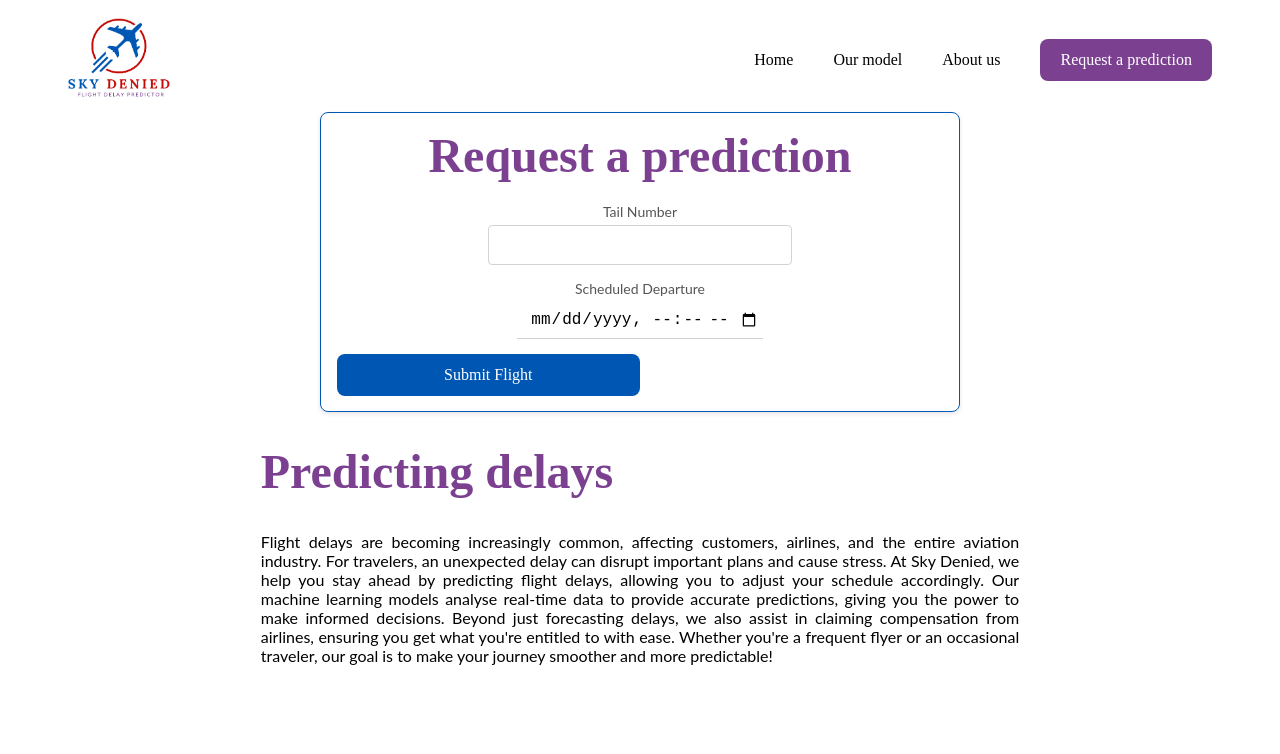
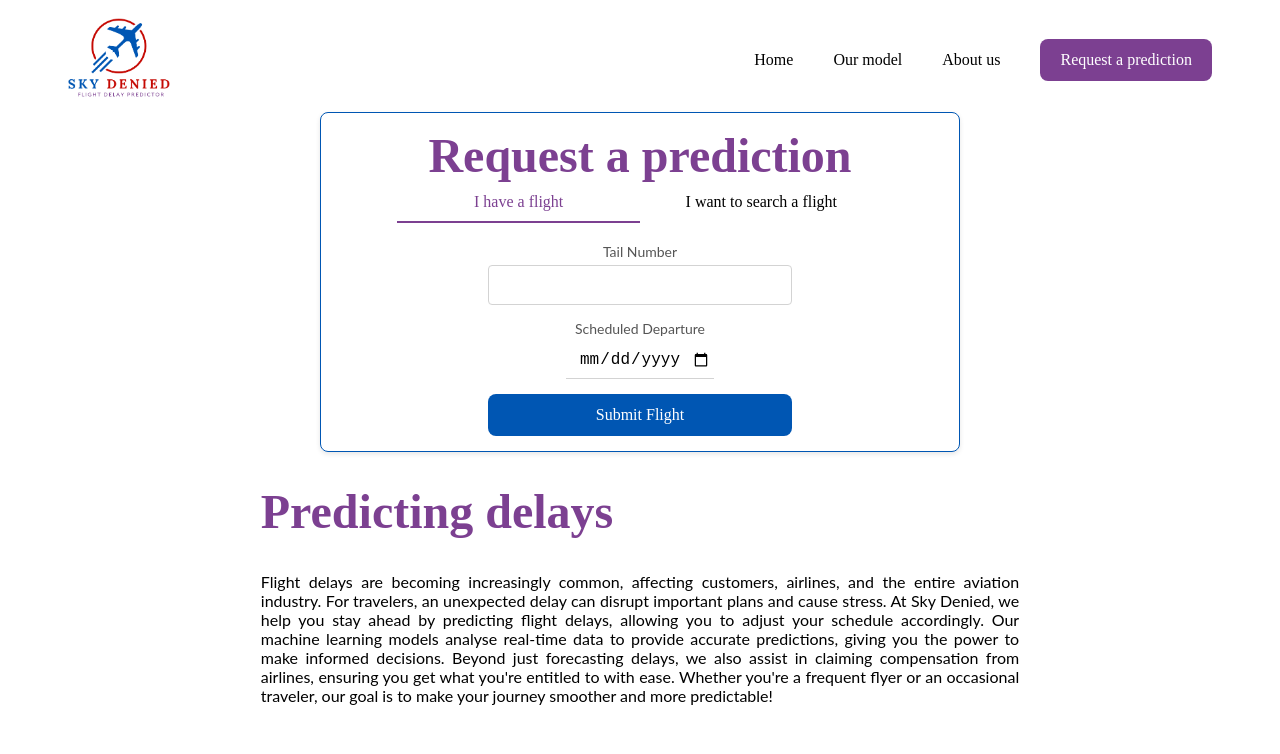
Before and after one commit to thatgirlAm/sky_denied_WEB_APP, an Angular app in the folder front/: page /homepage in a window 1280 px wide. Shown: the top 754 px of the page. Built offline with nearby package versions, Linux system fonts and the light colour scheme; grey boxes are pictures that could not be loaded.

Commit message:
dev: search engine implementation

```diff
--- a/front/src/app/api-service.service.ts
+++ b/front/src/app/api-service.service.ts
@@ -31,9 +31,16 @@ export class ApiService {
     );
   }
 
-  // Specific flight search method
-  searchFlights(tailNumber: string): Observable<Flight[]> {
-    return this.post<Flight[]>('flights/search/', { tail_number: tailNumber });
+  searchFlights(searchParams: any): Observable<Flight[]> {
+    return this.post<any>('flights/search/', searchParams)
+      .pipe(map(response => response.data));
+  }
+
+  searchByAirports(departureIata: string, arrivalIata: string): Observable<Flight[]> {
+    return this.post<Flight[]>('flights/search/', {
+      depart_from_iata: departureIata,
+      arrive_at_iata: arrivalIata
+    });
   }
 
   // Test method
--- a/front/src/app/homepage/homepage.component.html
+++ b/front/src/app/homepage/homepage.component.html
@@ -9,60 +9,68 @@
     <div class="flight-search-container">
       <h1>Request a prediction</h1>
       <div class="tab-buttons">
-        <!-- Tab buttons remain the same -->
+        <button
+          class="tab-button"
+          [class.active]="activeTab === 'have-flight'"
+          (click)="switchTab('have-flight')"
+        >
+          I have a flight
+        </button>
+        <button
+          class="tab-button"
+          [class.active]="activeTab === 'search-flight'"
+          (click)="switchTab('search-flight')"
+        >
+          I want to search a flight
+        </button>
       </div>
 
-      <div [formGroup]="form">
-        <!-- "I have a flight" Tab -->
-        <div class="tab-content" [class.active]="activeTab === 'have-flight'">
+<!-- Have Flight Tab -->
+<div [formGroup]="haveFlightForm" class="tab-content" [class.active]="activeTab === 'have-flight'">
   <div class="input-group">
     <label for="tail_number">Tail Number</label>
     <input formControlName="tail_number" type="text" id="tail_number">
-            <div class="validation-error" *ngIf="form.get('tail_number')?.invalid && form.get('tail_number')?.touched">
+    <div class="validation-error" *ngIf="haveFlightForm.get('tail_number')?.invalid && haveFlightForm.get('tail_number')?.touched || submitted ">
       ✖ Tail number is required
     </div>
   </div>
   <div class="input-group">
     <label for="scheduled_departure_local">Scheduled Departure</label>
-            <input formControlName="scheduled_departure_local" type="datetime-local" id="scheduled_departure_local">
-            <div class="validation-error" *ngIf="form.get('scheduled_departure_local')?.invalid && form.get('scheduled_departure_local')?.touched">
-              ✖ Scheduled departure is required
+    <input formControlName="scheduled_departure_local" type="date" id="scheduled_departure_local">
   </div>
-          </div>
+  <button class="submit-button"
+          (click)="fetchFlightData()"
+          [disabled]=" isLoading">
+    {{ isLoading ? 'Processing...' : 'Submit Flight' }}
+  </button>
 </div>
 
-        <!-- "Search flight" Tab -->
-        <div class="tab-content" [class.active]="activeTab === 'search-flight'">
+<!-- Search Flight Tab -->
+<div [formGroup]="searchFlightForm" class="tab-content" [class.active]="activeTab === 'search-flight'">
   <div class="input-group">
-            <label for="depart_from_iata">Departure (IATA)</label>
-            <input formControlName="depart_from_iata" type="text" id="depart_from_iata">
-            <div class="validation-error" *ngIf="form.get('depart_from_iata')?.errors?.['required'] && form.get('depart_from_iata')?.touched">
-              ✖ Departure code is required
+    <label for="depart_from">Departure</label>
+    <input formControlName="depart_from" type="text" id="depart_from">
+    <div class="validation-error" *ngIf="searchFlightForm.get('depart_from')?.errors?.['required'] && searchFlightForm.get('depart_from')?.touched || submitted  ">
+      ✖ Departure location is required
     </div>
-            <div class="validation-error" *ngIf="form.get('depart_from_iata')?.errors?.['maxlength']">
+    <!-- <div class="validation-error" *ngIf="searchFlightForm.get('depart_from_iata')?.errors?.['maxlength']">
       ✖ IATA code must be 3 characters
-            </div>
+    </div> -->
   </div>
   <div class="input-group">
-            <label for="arrive_at_iata">Arrival (IATA)</label>
-            <input formControlName="arrive_at_iata" type="text" id="arrive_at_iata">
-            <div class="validation-error" *ngIf="form.get('arrive_at_iata')?.errors?.['required'] && form.get('arrive_at_iata')?.touched">
-              ✖ Arrival code is required
+    <label for="arrive_at">Arrival</label>
+    <input formControlName="arrive_at" type="text" id="arrive_at">
+    <div class="validation-error" *ngIf="searchFlightForm.get('arrive_at')?.errors?.['required'] && searchFlightForm.get('arrive_at')?.touched || submitted  ">
+      ✖ Arrival location is required
     </div>
-            <div class="validation-error" *ngIf="form.get('arrive_at_iata')?.errors?.['maxlength']">
+    <!-- <div class="validation-error" *ngIf="searchFlightForm.get('arrive_at')?.errors?.['maxlength']">
       ✖ IATA code must be 3 characters
+    </div> -->
   </div>
-          </div>
-        </div>
-
-        <!-- Submit Button -->
   <button class="submit-button"
           (click)="fetchFlightData()"
-                [disabled]="form.invalid || isLoading">
-          <span *ngIf="!isLoading">
-            {{ activeTab === 'have-flight' ? 'Submit Flight' : 'Search Flights' }}
-          </span>
-          <span *ngIf="isLoading">Processing...</span>
+          [disabled]="isLoading">
+    {{ isLoading ? 'Searching...' : 'Search Flights' }}
   </button>
 </div>
     </div>
--- a/front/src/app/homepage/homepage.component.ts
+++ b/front/src/app/homepage/homepage.component.ts
@@ -4,6 +4,8 @@ import { ApiService } from '../api-service.service';
 import { FormBuilder, FormGroup, ReactiveFormsModule, Validators } from '@angular/forms';
 import { log } from 'node:console';
 import { NgIf } from '@angular/common';
+import { Flight } from '../flight';
+import { AbstractControl, ValidationErrors } from '@angular/forms';
 
 @Component({
   selector: 'app-homepage',
@@ -14,38 +16,77 @@ import { NgIf } from '@angular/common';
 })
 export class HomepageComponent {
   activeTab = 'have-flight';
-  form: FormGroup;
   isLoading = false;
-  constructor(private api: ApiService, private fb: FormBuilder) {
-    this.form = this.fb.group({
+  submitted = false;
+
+  haveFlightForm: FormGroup;
+  searchFlightForm: FormGroup;
+
+  constructor(
+    private fb: FormBuilder,
+    private api: ApiService
+  ) {
+    this.haveFlightForm = this.fb.group({
       tail_number: ['', Validators.required],
-      scheduled_departure_local: ['', Validators.required],
-      depart_from_iata: ['', [Validators.required, Validators.maxLength(3)]],
-      arrive_at_iata: ['', [Validators.required, Validators.maxLength(3)]],
-      flight_date: ['', Validators.required]
+      scheduled_departure_local: ['', [this.dateTimeValidator]],
+
+    });
+
+    this.searchFlightForm = this.fb.group({
+      depart_from: ['', [Validators.required]],
+      arrive_at: ['', [Validators.required]]
     });
   }
 
-  async fetchFlightData() {
-    console.log("button clicked");
+  fetchFlightData() {
+    this.submitted = true;
+    const formGroup = this.activeTab === 'have-flight'
+      ? this.haveFlightForm
+      : this.searchFlightForm;
 
-    if (this.form.invalid) return;
+    formGroup.markAllAsTouched();
+    if (formGroup.invalid) return;
 
-    const tailNumber = this.form.value.tailNumber;
+    this.isLoading = true;
 
-    this.api.searchFlights(tailNumber).subscribe({
-      next: (flights) => {
-        this.isLoading = true ;
+    // Build search parameters based on active tab
+    const searchParams = this.activeTab === 'have-flight'
+      ? { tail_number: this.haveFlightForm.value.tail_number }
+      : {
+          depart_from: this.searchFlightForm.value.depart_from,
+          arrive_at: this.searchFlightForm.value.arrive_at
+        };
+    console.log(searchParams);
+
+
+    this.api.searchFlights(searchParams).subscribe({
+      next: (flights: Flight[]) => {
         console.log('Flight Data:', flights);
         console.table(flights);
+        this.isLoading = false;
+        this.submitted = false;
       },
       error: (err) => {
-        console.error('Error:', err);
         this.isLoading = false;
-  }});
+        this.submitted = false;
+      }
+    });
+  }
+  switchTab(tabId: string) {
+    this.submitted = false;
+    this.activeTab = tabId;
   }
 
-  switchTab(tabId: string): void {
-    this.activeTab = tabId;
-  }
+  dateTimeValidator(control: AbstractControl): ValidationErrors | null {
+    const value = control.value;
+
+    // Regular expression to match date and time format (e.g., YYYY-MM-DD HH:mm:ss)
+    const dateTimeRegex = /^\d{4}-\d{2}-\d{2}?$/;
+
+    if (!value || dateTimeRegex.test(value)) {
+        return null; // Valid
+    }
+
+    return { invalidDateTime: 'Invalid date and time format. Use YYYY-MM-DD HH:mm:ss' }; // Invalid
 }
+}
```
Also changed, not shown: 2 other files (tests, documents, lock files or other folders). Lines whose indentation alone changed are shown as unchanged.
